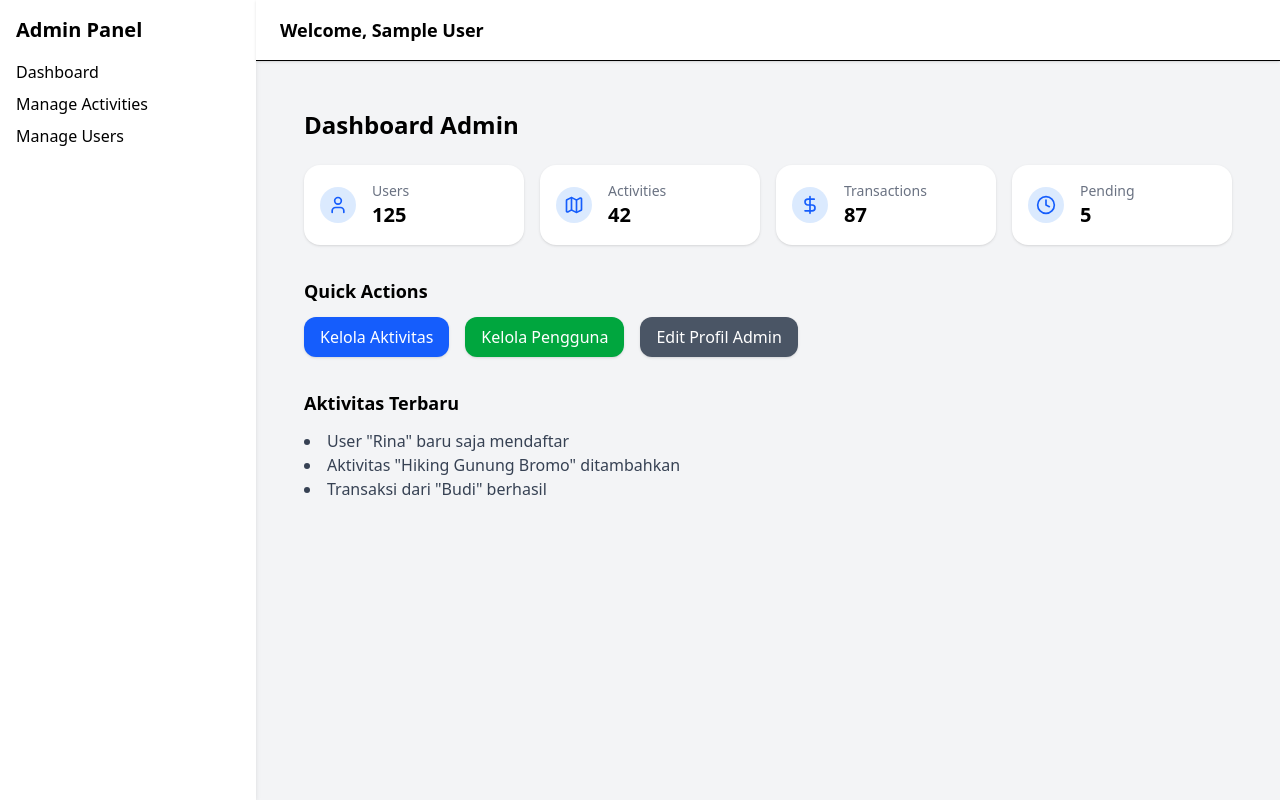
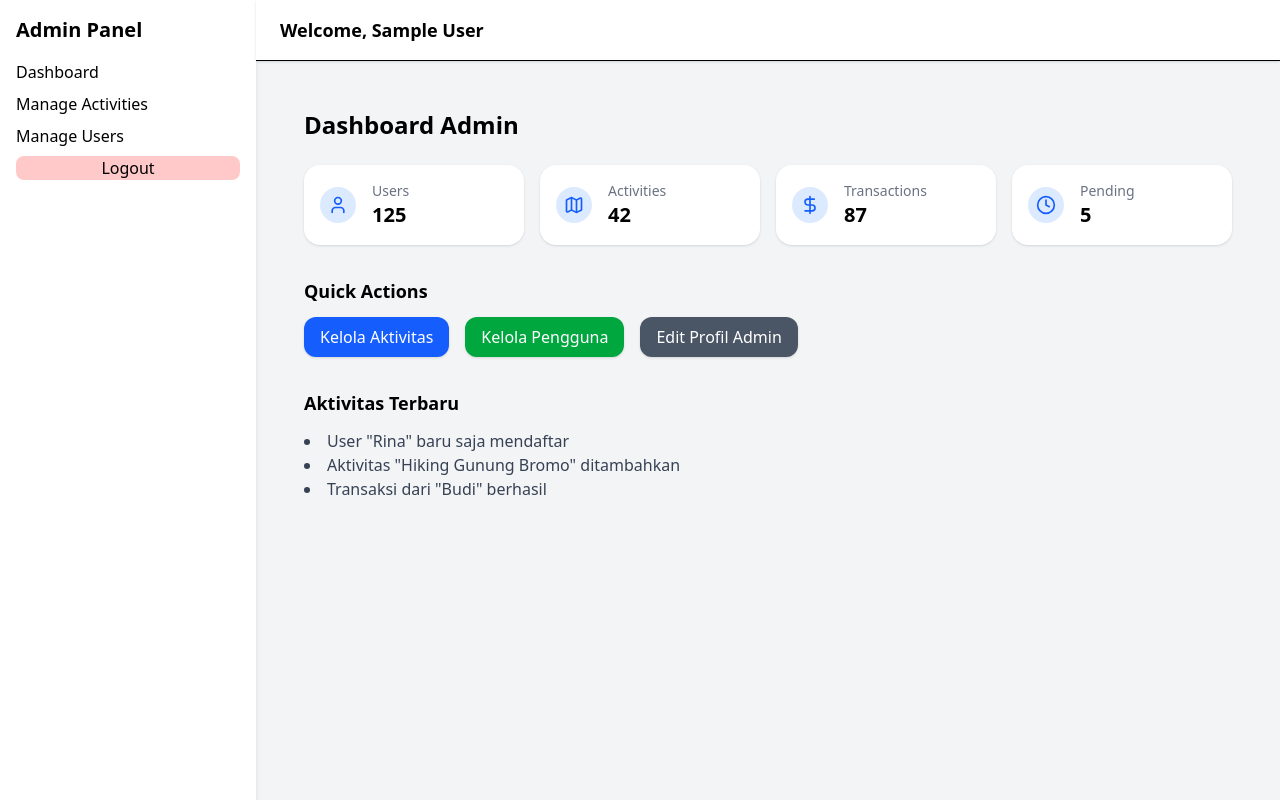
Before and after one commit to Ikwancfx7/wisataloka-travel-app, a React (Vite) app: page /admin in a window 1280 px wide. Built offline with nearby package versions, Linux system fonts and the light colour scheme; no server answers; sample sign-in values are in the browser's storage.

Commit message:
menambah logout

```diff
--- a/src/components/Admin/AdminSidebar.jsx
+++ b/src/components/Admin/AdminSidebar.jsx
@@ -1,6 +1,19 @@
-import { Link } from "react-router-dom";
+import { Link, useNavigate } from "react-router-dom";
+import { useAuth } from "../../contexts/AuthContext";
 
 const AdminSidebar = () => {
+  const { logout } = useAuth();
+  const navigate = useNavigate();
+
+  const handleLogout = () => {
+    try {
+      logout();
+      navigate("/");
+    } catch (error) {
+      console.error("Logout gagal:", error);
+    }
+  }
+
   return (
     <aside className="w-64 bg-white shadow-md p-4 h-full">
       <h2 className="text-xl font-bold mb-4">Admin Panel</h2>
@@ -8,6 +21,7 @@ const AdminSidebar = () => {
         <Link to="/admin" className="hover:underline">Dashboard</Link>
         <Link to="/admin/activities" className="hover:underline">Manage Activities</Link>
         <Link to="/admin/users" className="hover:underline">Manage Users</Link>
+        <button onClick={handleLogout} className="hover:cursor-pointer bg-red-200 rounded-lg">Logout</button>
       </nav>
     </aside>
   );
```
